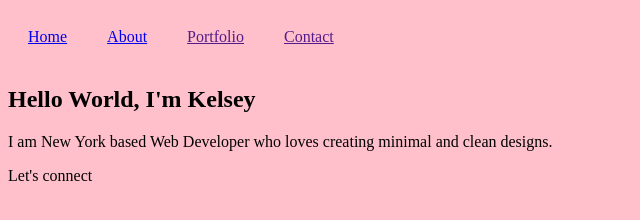
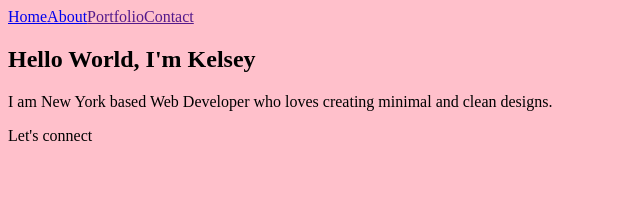
Before and after one commit to kelseyjdickson/kelseydickson.github.io, a plain HTML site: page index.html in a window 1280 px wide. Shown: the whole page, without its empty margins (0-640 px from the left). Drawn offline with Linux system fonts and the light colour scheme.

Commit message:
Updated index page with Fullstack

```diff
--- a/styles.css
+++ b/styles.css
@@ -8,6 +8,6 @@
 }
 
 li {
-    padding: 20px;
+  align-content: space-around;
     list-style-type: none;
 }
```
